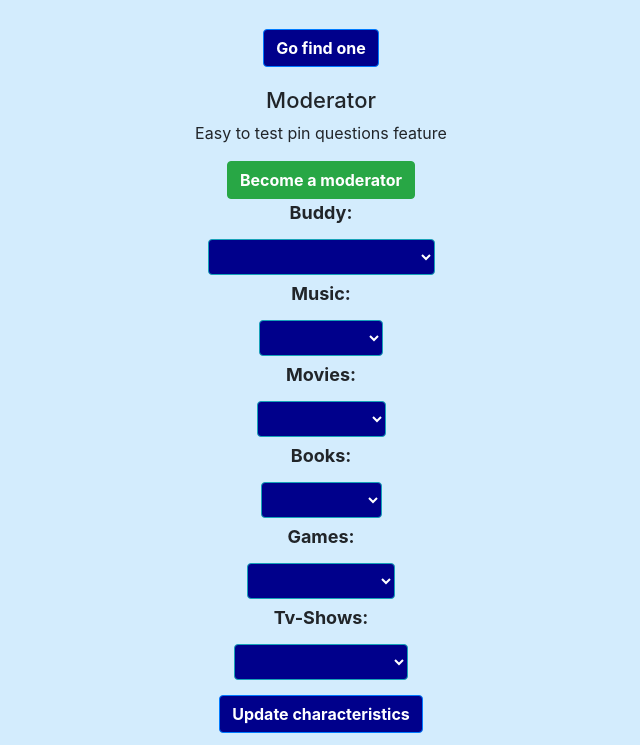
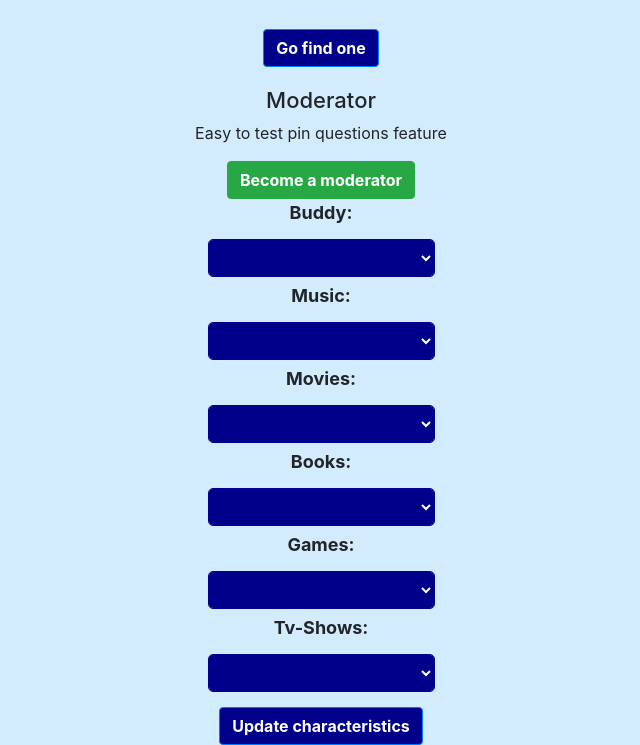
Before and after one commit to GlennVanLaere/PHP-project, a PHP site: page /PHP-project/profile.php in a window 1280 px wide. Shown: the part 550-1295 px from the top of the page, without its empty margins (319-959 px from the left). Run offline with PHP 8.4, Linux system fonts and the light colour scheme; the visitor is signed in with stand-in values (Sample User, id 1).

Commit message:
[fix] Drowdown

```diff
--- a/css/style.css
+++ b/css/style.css
@@ -58,19 +58,8 @@ label{
     font-weight: bold;
 }
 
-.btnGroup{
-    display: block;
+.btnGroup, .btnGroup:focus{
     margin: 5px auto;
-    text-align: center;
-    background-color: darkblue;
-    color: white;
-    font-weight: bold;
-}
-
-.btnGroup:hover{
-    display: block;
-    margin: 5px auto;
-    text-align: center;
     background-color: darkblue;
     color: white;
     font-weight: bold;
--- a/profile.php
+++ b/profile.php
@@ -113,11 +113,11 @@ if ( isset( $_SESSION['user'] ) ) {
             <?php endif; ?>
             </form>
         </div>
-        <div class="characteristics">
+        <div class="characteristics d-flex justify-content-center">
             <form action="" method="POST">
             <div class="dropdown">
             <label for="buddy">Buddy:</label></br>
-                <select name="buddy" class="btn btn-info btnGroup dropdown-toggle" type="button" data-toggle="dropdown" aria-haspopup="true" aria-expanded="true">
+                <select name="buddy" class="form-control btnGroup">
                     <option><?php echo htmlspecialchars($user['buddy']); ?></option>
                     <option>I am searching a buddy</option>
                     <option>I want to be a buddy</option>>
@@ -125,7 +125,7 @@ if ( isset( $_SESSION['user'] ) ) {
             </div>
             <div class="dropdown">
             <label for="music">Music:</label></br>
-                <select name="music" class="btn btn-info btnGroup dropdown-toggle" type="button" data-toggle="dropdown" aria-haspopup="true" aria-expanded="true">
+                <select name="music" class="form-control btnGroup">
                     <option><?php echo htmlspecialchars($user['music']); ?></option>
                     <option>Electro</option>
                     <option>Hiphop</option>
@@ -139,7 +139,7 @@ if ( isset( $_SESSION['user'] ) ) {
             </div>
             <div class="dropdown">
             <label for="movies">Movies:</label></br>
-                <select name="movies" class="btn btn-info btnGroup dropdown-toggle" type="button" data-toggle="dropdown" aria-haspopup="true" aria-expanded="true">
+                <select name="movies" class="form-control btnGroup">
                     <option><?php echo htmlspecialchars($user['movies']); ?></option>
                     <option>Action</option>
                     <option>Adventure</option>
@@ -157,7 +157,7 @@ if ( isset( $_SESSION['user'] ) ) {
             </div>
             <div class="dropdown">
             <label for="books">Books:</label></br>
-                <select name="books" class="btn btn-info btnGroup dropdown-toggle" type="button" data-toggle="dropdown" aria-haspopup="true" aria-expanded="true">
+                <select name="books" class="form-control btnGroup">
                     <option><?php echo htmlspecialchars($user['books']); ?></option>
                     <option>Action</option>
                     <option>Comedy</option>
@@ -172,7 +172,7 @@ if ( isset( $_SESSION['user'] ) ) {
             </div>
             <div class="dropdown">
             <label for="games">Games:</label></br>
-                <select name="games" class="btn btn-info btnGroup dropdown-toggle" type="button" data-toggle="dropdown" aria-haspopup="true" aria-expanded="true">
+                <select name="games" class="form-control btnGroup">
                     <option><?php echo htmlspecialchars($user['games']); ?></option>
                     <option>Action</option>
                     <option>Adventure</option>
@@ -189,7 +189,7 @@ if ( isset( $_SESSION['user'] ) ) {
             </div>
             <div class="dropdown">
                 <label for="tvShows">Tv-Shows:</label></br>
-                    <select name="tvShows" class="btn btn-info btnGroup dropdown-toggle" type="button" data-toggle="dropdown" aria-haspopup="true" aria-expanded="true">
+                    <select name="tvShows" class="form-control btnGroup">
                         <option><?php echo htmlspecialchars($user['tvShows']); ?></option>
                         <option>American series</option>
                         <option>Dutch series</option>
```
